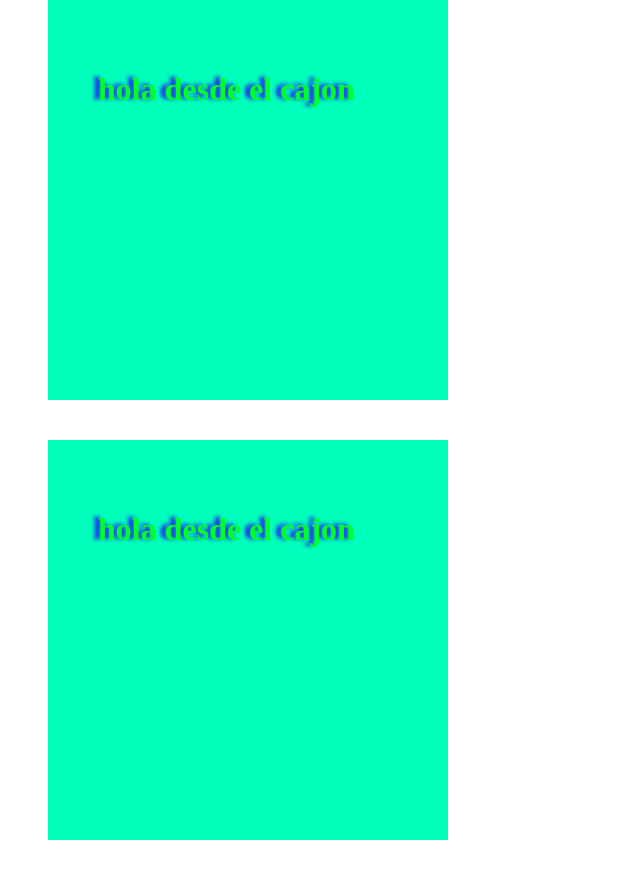
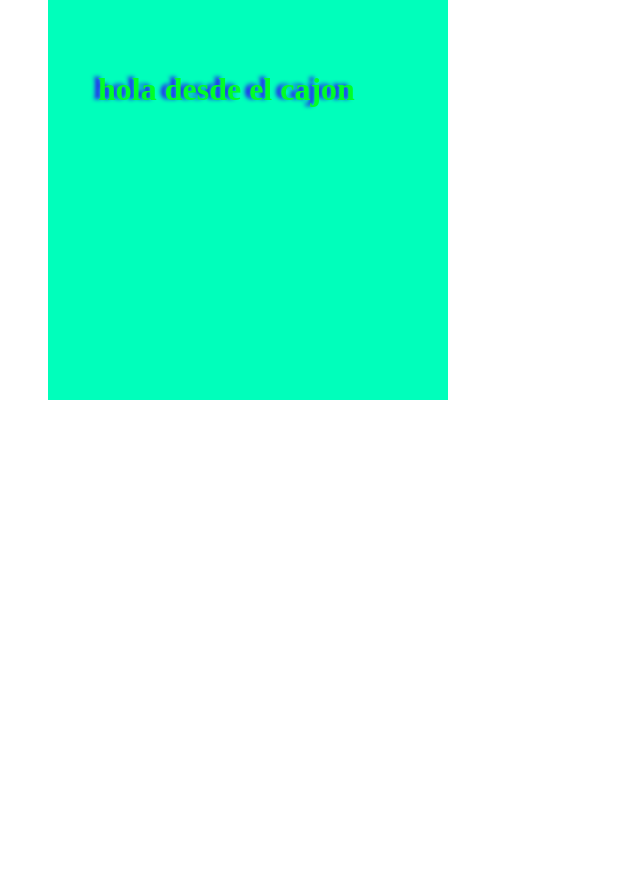
Before and after one commit to maxielsezar/carpeta-git, a plain HTML site: page index.html in a window 1280 px wide. Shown: the whole page, without its empty margins (0-640 px from the left). After the commit the page ends 800 px from the top, so only its background shows below. Drawn offline with Linux system fonts and the light colour scheme.

Commit message:
se elimino un cajon

```diff
--- a/index.html
+++ b/index.html
@@ -10,9 +10,5 @@
    <div id="cajon">
         <h1>hola desde el cajon</h1>
    </div>
-
-     <div id="cajon">
-        <h1>hola desde el cajon</h1>
-   </div>
 </body>
 </html>
```
